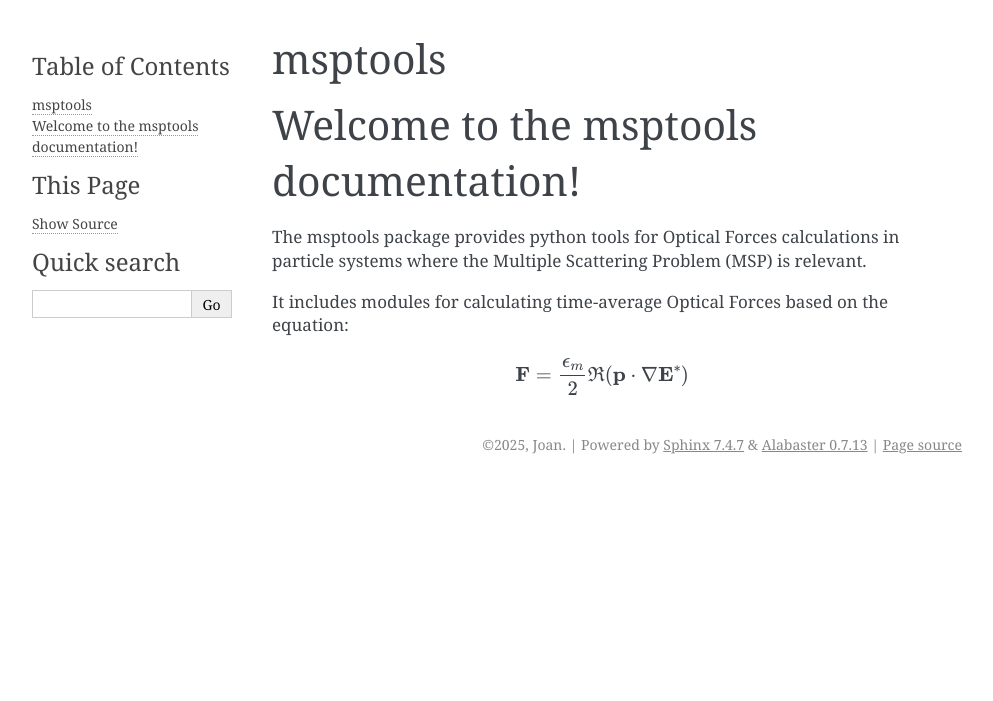
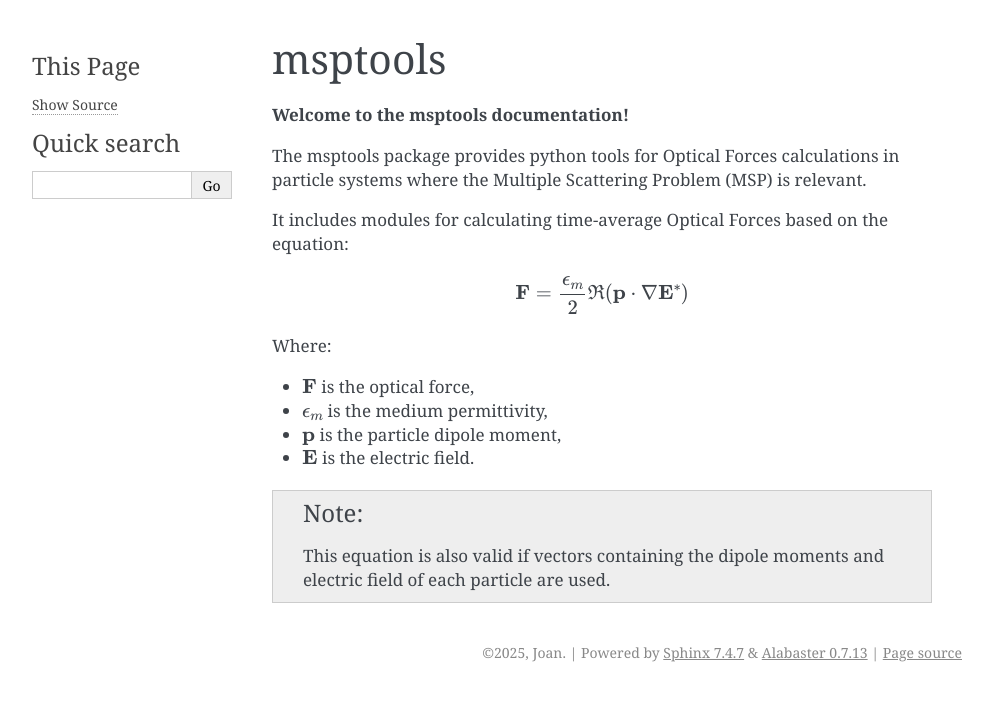
Before and after one commit to JJkrokoder/msptools, a Sphinx documentation site: the page built from docs/source/index.rst, in a window 1280 px wide. Shown: the top 701 px of the page, without its empty margins (148-1141 px from the left). Built offline with Sphinx 7.4.7, drawn with Linux system fonts in a browser that asks for light colours; pages that are not in the unit, such as notebooks, are missing from menus.

Commit message:
Aded equation description and note in index

```diff
--- a/docs/source/index.rst
+++ b/docs/source/index.rst
@@ -6,8 +6,7 @@
 msptools
 ==================
 
-Welcome to the msptools documentation!
-==================
+**Welcome to the msptools documentation!**
 
 The msptools package provides python tools for Optical Forces calculations in
 particle systems where the Multiple Scattering Problem (MSP) is relevant.
@@ -18,6 +17,18 @@
 
    \mathbf{F} = \frac{\epsilon_m}{2}\Re(\mathbf{p}\cdot \nabla \mathbf{E}^* )
 
+Where:
+
+- :math:`\mathbf{F}` is the optical force,
+- :math:`\epsilon_m` is the medium permittivity,
+- :math:`\mathbf{p}` is the particle dipole moment,
+- :math:`\mathbf{E}` is the electric field.
+
+.. note::
+
+   This equation is also valid if vectors containing the dipole moments and electric field of
+   each particle are used.
+
 
 .. toctree::
    :maxdepth: 2
```
